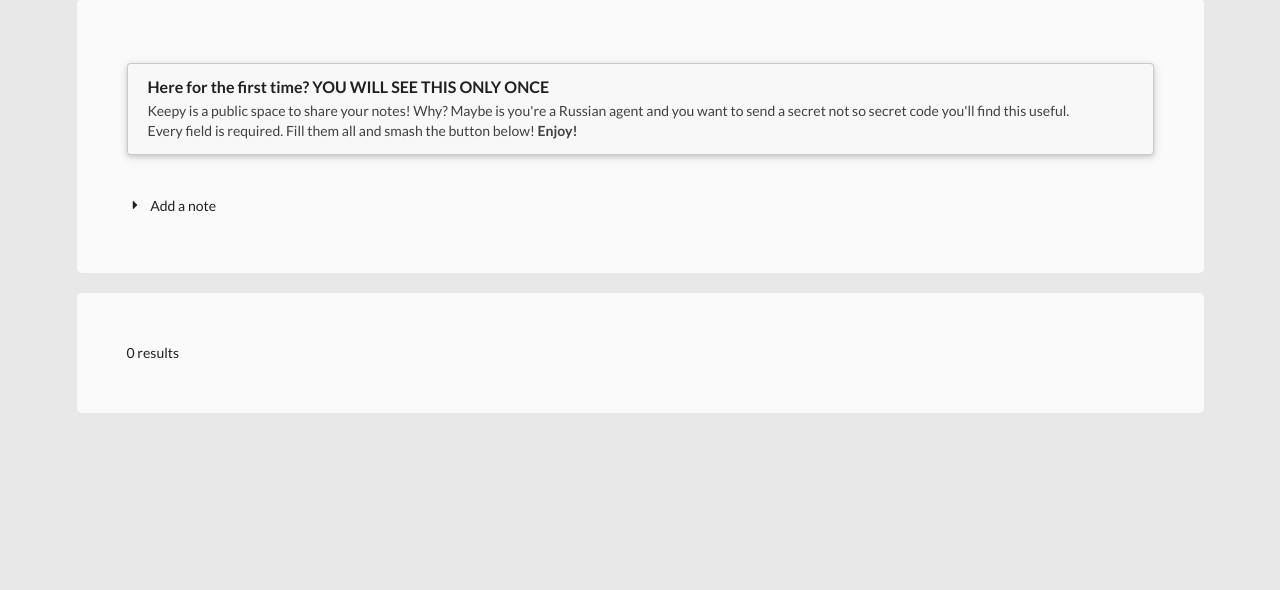
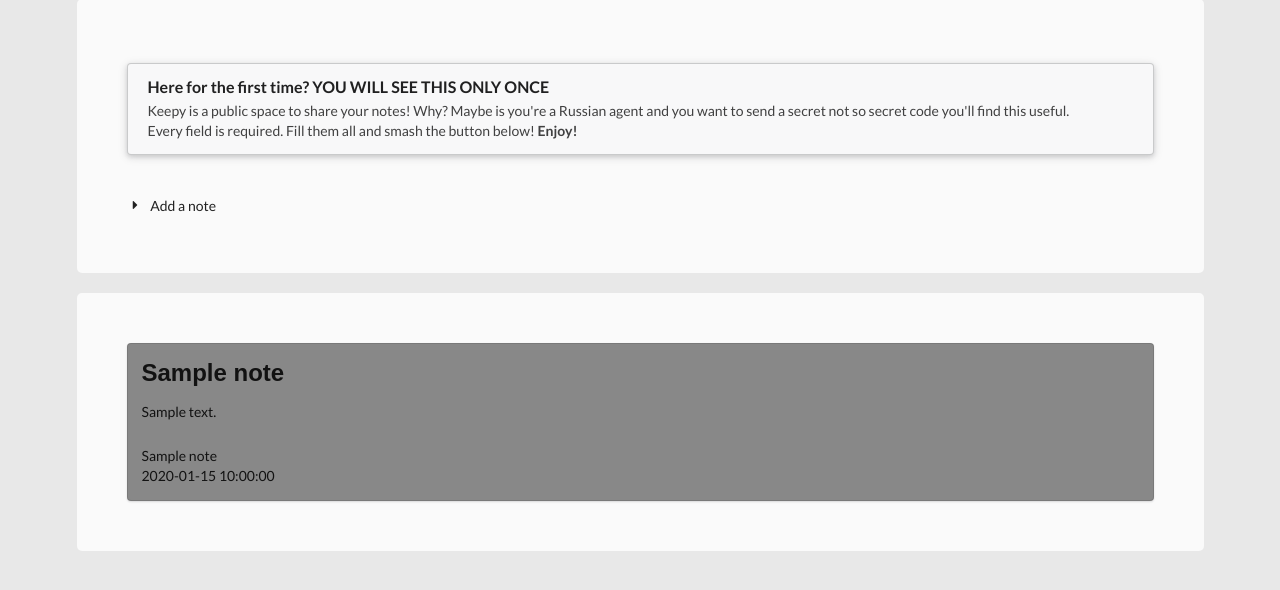
Before and after one commit to magicmychal/keepy, a PHP site: page / in a window 1280 px wide. Shown: the part 181-771 px from the top of the page. Run offline with PHP 8.4, Linux system fonts and the light colour scheme; tables that the repository leaves empty or names only in its code hold one stand-in row (values such as "Sample post"); some libraries are stand-ins or nearby versions; some web fonts are replaced.

Commit message:
select 10 latest

```diff
--- a/index.php
+++ b/index.php
@@ -38,7 +38,7 @@
             <script>
                 $(document).ready(function () {
 
-                    $('.ui.accordion').accordion('refresh');
+                    $('.ui.accordion').accordion('toggle (1)');
                 });
 
             </script>
--- a/php/select.php
+++ b/php/select.php
@@ -6,7 +6,7 @@
 
     //COŚ TU KURCZĘ NIE DZIAŁA :/
     //$sql = "SELECT TOP 10 title, content, name, date, color FROM notes order by ID DESC";
-    $sql = "SELECT title, content, name, date, color FROM notes order by ID asc limit 3,12";
+   $sql = "SELECT title, content, name, date, color FROM notes order by ID DESC limit 10";
 
     $result = mysqli_query($con, $sql);
 
```
